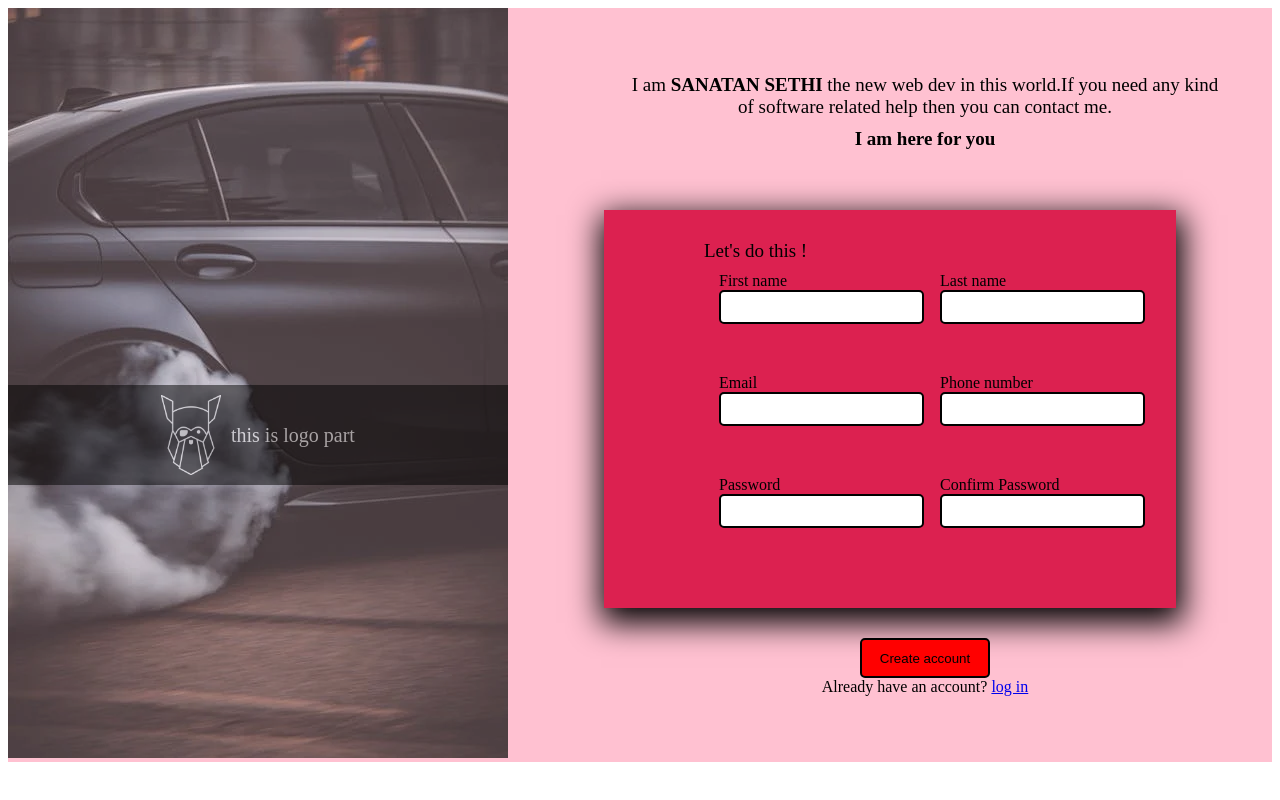
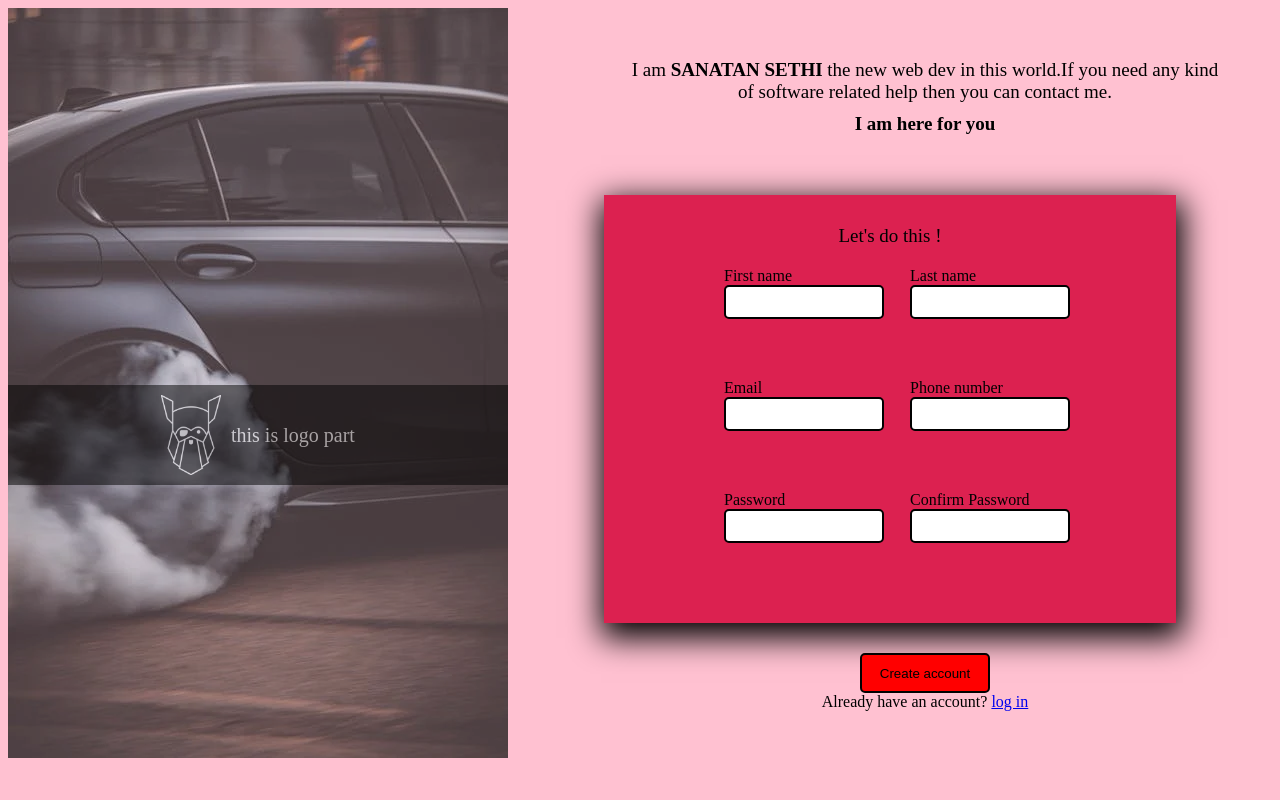
Before and after one commit to sanatan223/signup-form, a plain HTML site: page index.html in a window 1280 px wide. Drawn offline with Linux system fonts and the light colour scheme; a web font is replaced by a local one.

Commit message:
impoved some readability

```diff
--- a/index.html
+++ b/index.html
@@ -23,7 +23,7 @@
             </div>
             <div class="txt-1" style="text-align: center;"><b>I am here for you</b></div>
             <div class="bottom-part">
-                <div class="txt-1">Let's do this !</div>
+                <div class="txt-h">Let's do this !</div>
                 <div class="inp-sec">
                     <div class="inp-part">
                         <div>First name</div>
--- a/styles.css
+++ b/styles.css
@@ -1,9 +1,12 @@
+body{
+    background-color: #ffc1d1;
+}
+
 .page{
     display: flex;
     justify-content: space-between;
     align-items: center;
     height: auto;
-    background-color: #ffc1d1;
     margin: none;
 
 }
@@ -65,7 +68,19 @@
     margin-bottom: 10px;
 }
 
+.txt-h{
+    width: 100%;
+    max-width: 600px;
+    font-size: 19px;
+    margin-bottom: 10px;
+    text-align: center;
+}
+
 .bottom-part{
+    display: flex;
+    flex-direction: column;
+    align-items: center;
+    justify-content: center;
     margin-top: 50px;
     box-shadow: 2px 10px 30px 5px black;
     padding: 30px;
@@ -75,7 +90,7 @@
 }
 
 .inp-sec{
-    margin-left: 70px;
+    margin: 10px 70px;
     display: flex;
     justify-content: space-around;
     margin-bottom: 50px;
@@ -90,6 +105,14 @@
     border-radius: 5px;
     border: 2px solid black;
 }
+
+.inp-part{
+    display: flex;
+    flex-direction: column;
+    align-items: space-between;
+    margin: 0px 20px;
+}
+
 .create-btn{
     margin-left: 70px;
     margin-top: 30px;
```
